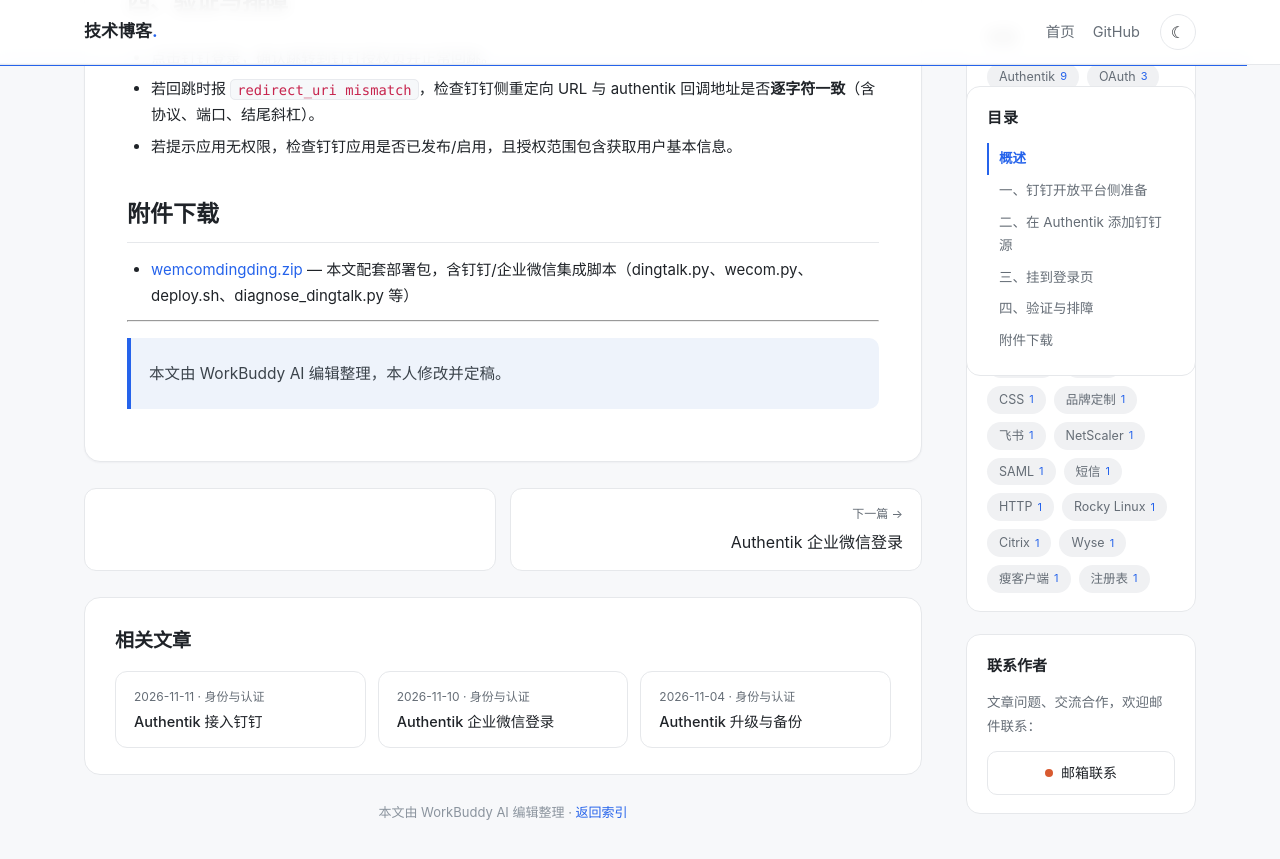
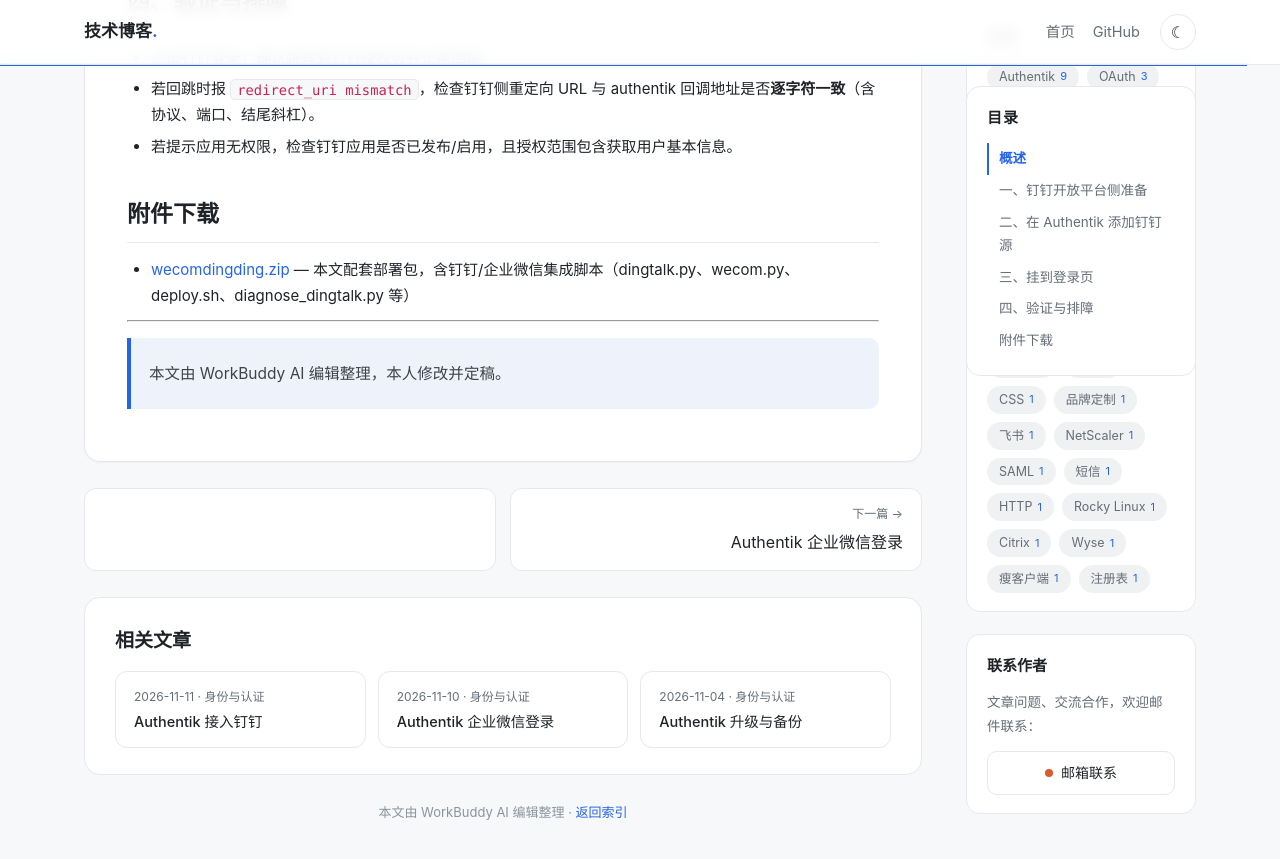
Before and after one commit to cofferwu/blog, a Jekyll site: the page built from authentik-dingding.md, in a window 1280 px wide and 900 px high, scrolled down 2540 px. Shown: the top 859 px of the window. Built offline with Jekyll 4.4.1, drawn with Linux system fonts in a browser that asks for light colours.

Commit message:
Update authentik-dingding.md

```diff
--- a/authentik-dingding.md
+++ b/authentik-dingding.md
@@ -81,7 +81,7 @@ Flows and Stages → Flows → default-authentication-flow
 
 ## 附件下载
 
-- [wemcomdingding.zip](attachments/wemcomdingding.zip) — 本文配套部署包，含钉钉/企业微信集成脚本（dingtalk.py、wecom.py、deploy.sh、diagnose_dingtalk.py 等）
+- [wecomdingding.zip](attachments/wecomdingding.zip) — 本文配套部署包，含钉钉/企业微信集成脚本（dingtalk.py、wecom.py、deploy.sh、diagnose_dingtalk.py 等）
 
 ---
 
```
